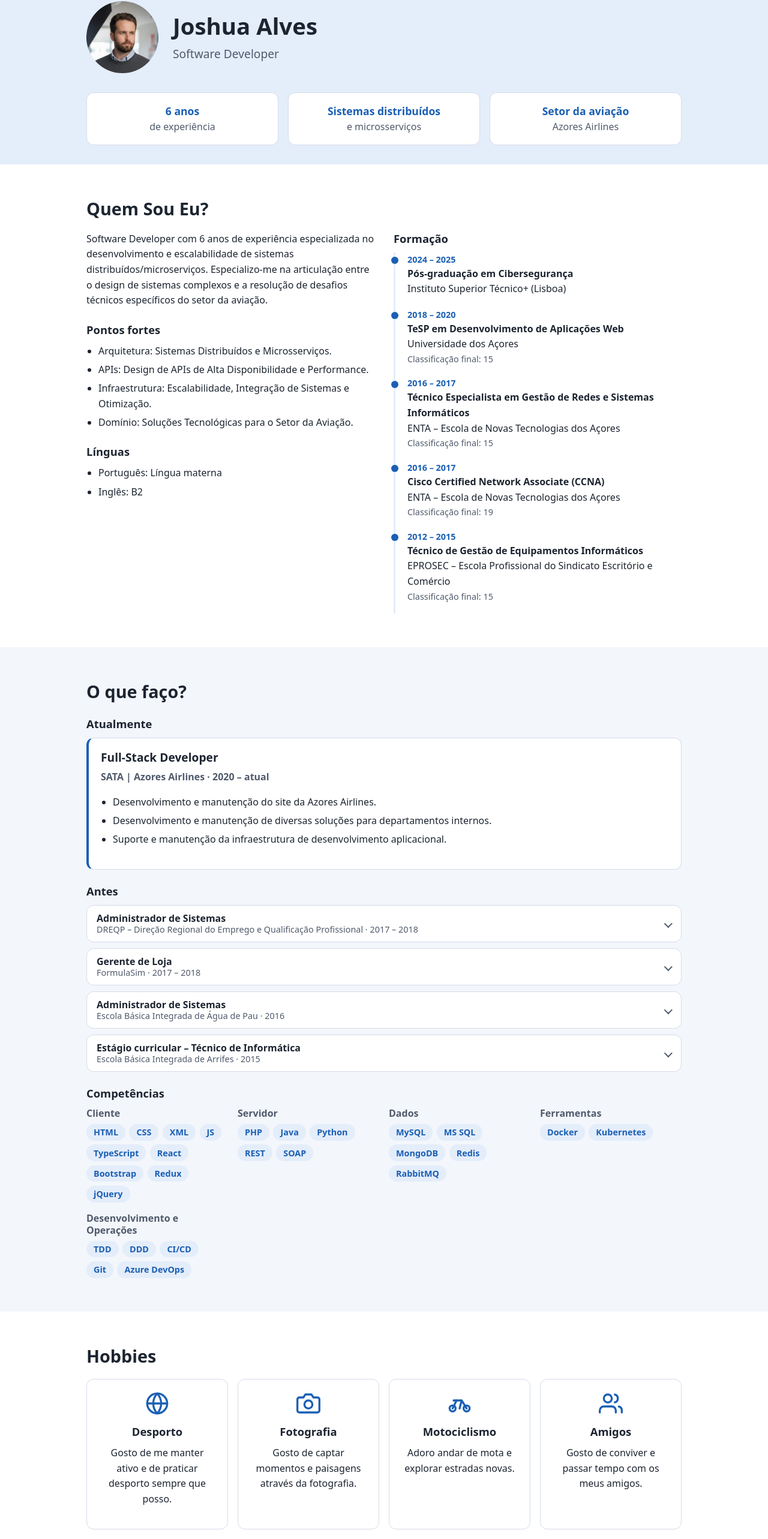
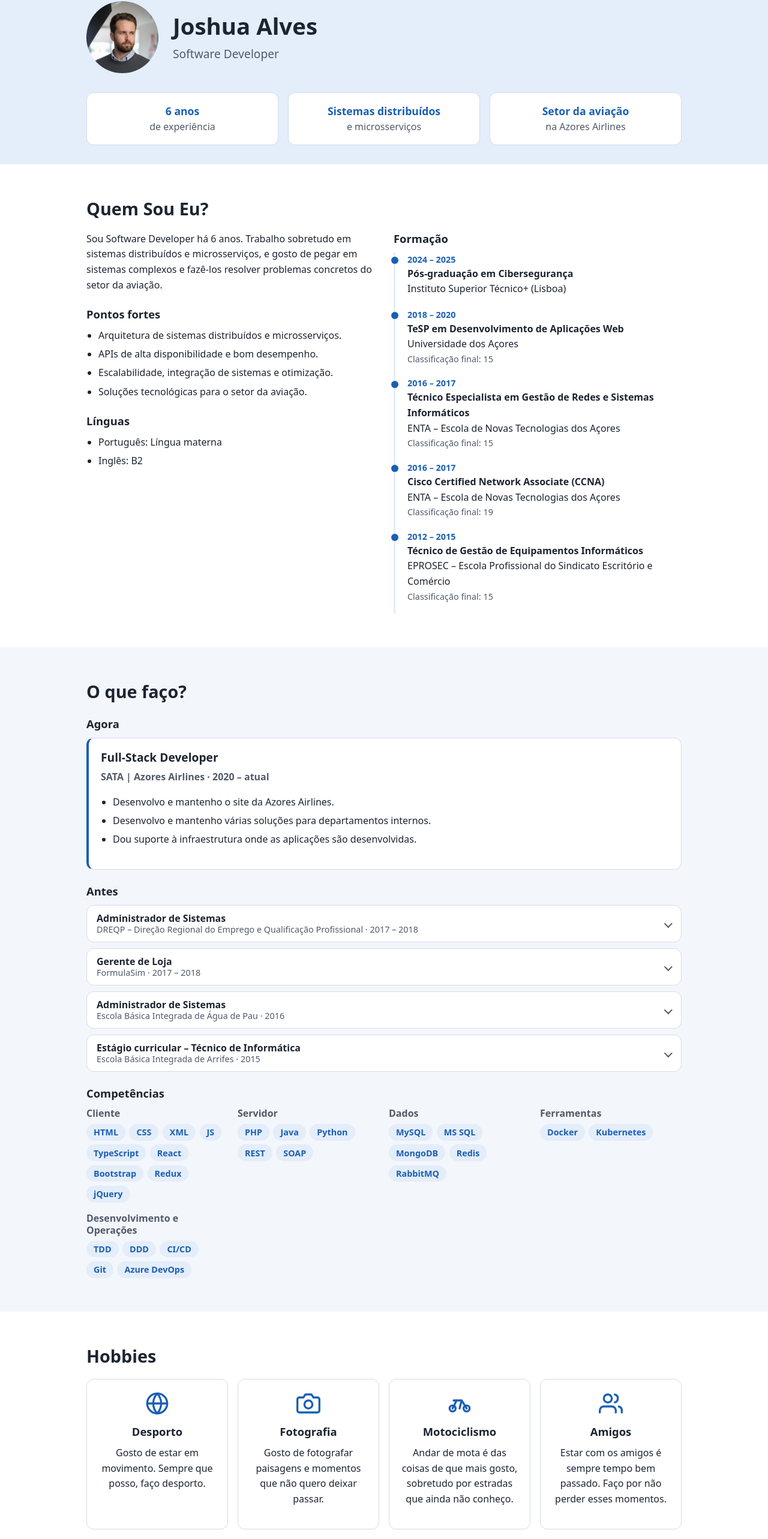
Before and after one commit to jsalves7/MiniProj1, a Vue app: page / in a window 1280 px wide. Shown: the part 111-2677 px from the top of the page at 60% size. Built offline with nearby package versions, Linux system fonts and the light colour scheme.

Commit message:
Changes some texts according to my CV

```diff
--- a/index.html
+++ b/index.html
@@ -8,7 +8,7 @@
 </head>
 <body>
   <div id="app"></div>
-  <noscript>Este currículo precisa de JavaScript para ser apresentado.</noscript>
+  <noscript>Para ver este currículo, ative o JavaScript no navegador.</noscript>
   <script type="module" src="/src/main.ts"></script>
 </body>
 </html>
--- a/src/components/WorkSection.vue
+++ b/src/components/WorkSection.vue
@@ -10,7 +10,7 @@ defineProps<{ id: string; title: string; current: CvData['current']; previous: C
   <section :id="id" class="section alt">
     <div class="container">
       <h2>{{ title }}</h2>
-      <h3>Atualmente</h3>
+      <h3>Agora</h3>
       <article class="card current">
         <h4>{{ current.role }}</h4>
         <p class="company">{{ current.company }} · {{ current.period }}</p>
--- a/src/data.ts
+++ b/src/data.ts
@@ -18,19 +18,18 @@ export const cv: CvData = {
   highlights: [
     { value: '6 anos', label: 'de experiência' },
     { value: 'Sistemas distribuídos', label: 'e microsserviços' },
-    { value: 'Setor da aviação', label: 'Azores Airlines' },
+    { value: 'Setor da aviação', label: 'na Azores Airlines' },
   ],
 
   about: {
     summary:
-      'Software Developer com 6 anos de experiência especializada no desenvolvimento e escalabilidade de ' +
-      'sistemas distribuídos/microserviços. Especializo-me na articulação entre o design de sistemas ' +
-      'complexos e a resolução de desafios técnicos específicos do setor da aviação.',
+      'Sou Software Developer há 6 anos. Trabalho sobretudo em sistemas distribuídos e microsserviços, ' +
+      'e gosto de pegar em sistemas complexos e fazê-los resolver problemas concretos do setor da aviação.',
     strengths: [
-      'Arquitetura: Sistemas Distribuídos e Microsserviços.',
-      'APIs: Design de APIs de Alta Disponibilidade e Performance.',
-      'Infraestrutura: Escalabilidade, Integração de Sistemas e Otimização.',
-      'Domínio: Soluções Tecnológicas para o Setor da Aviação.',
+      'Arquitetura de sistemas distribuídos e microsserviços.',
+      'APIs de alta disponibilidade e bom desempenho.',
+      'Escalabilidade, integração de sistemas e otimização.',
+      'Soluções tecnológicas para o setor da aviação.',
     ],
     languages: [
       { name: 'Português', level: 'Língua materna' },
@@ -75,9 +74,9 @@ export const cv: CvData = {
     company: 'SATA | Azores Airlines',
     period: '2020 – atual',
     duties: [
-      'Desenvolvimento e manutenção do site da Azores Airlines.',
-      'Desenvolvimento e manutenção de diversas soluções para departamentos internos.',
-      'Suporte e manutenção da infraestrutura de desenvolvimento aplicacional.',
+      'Desenvolvo e mantenho o site da Azores Airlines.',
+      'Desenvolvo e mantenho várias soluções para departamentos internos.',
+      'Dou suporte à infraestrutura onde as aplicações são desenvolvidas.',
     ],
   },
 
@@ -88,11 +87,11 @@ export const cv: CvData = {
       company: 'DREQP – Direção Regional do Emprego e Qualificação Profissional',
       period: '2017 – 2018',
       bullets: [
-        'Gestão de trouble tickets (helpdesk) e apoio às plataformas internas e externas.',
-        'Criação de imagens Windows 10 com WDS e configuração de perfis de utilizadores.',
-        'Configuração e manutenção de servidores Windows Server 2003, 2008 e 2012, backups e correio Microsoft Exchange.',
-        'Configuração de clientes VPN, mapeamento e reconfiguração de rede, bastidores e switches.',
-        'Manutenção de equipamentos, impressoras multifunções e quiosques interativos.',
+        'Geria trouble tickets (helpdesk) e dava apoio às plataformas internas e externas.',
+        'Criava imagens de Windows 10 com WDS e configurava perfis de utilizador.',
+        'Configurava e mantinha servidores Windows Server 2003, 2008 e 2012, os backups e o correio em Microsoft Exchange.',
+        'Configurava clientes VPN, mapeava e reconfigurava a rede, e tratava dos bastidores e dos switches.',
+        'Mantinha equipamentos, impressoras multifunções e quiosques interativos.',
       ],
     },
     {
@@ -101,10 +100,10 @@ export const cv: CvData = {
       company: 'FormulaSim',
       period: '2017 – 2018',
       bullets: [
-        'Gestão, em part-time, de um negócio de simuladores de corrida 3D.',
-        'Instalação, configuração e manutenção de todo o material informático.',
-        'Configuração da rede local.',
-        'Ajuda ao utilizador na escolha e configuração do jogo; faturação com o software Verba.',
+        'Geria, em part-time, uma loja de simuladores de corrida 3D.',
+        'Instalava, configurava e mantinha todo o material informático.',
+        'Configurava a rede local.',
+        'Ajudava os clientes a escolher e configurar o jogo, e tratava da faturação no software Verba.',
       ],
     },
     {
@@ -113,10 +112,10 @@ export const cv: CvData = {
       company: 'Escola Básica Integrada de Água de Pau',
       period: '2016',
       bullets: [
-        'Apoio ao utilizador final (helpdesk) ao abrigo do programa Estagiar T.',
-        'Manutenção de servidores Windows Server 2008 e 2012.',
-        'Manutenção dos equipamentos das salas de aula e dos quiosques interativos.',
-        'Manutenção de software escolar (Sige3, BiblioNet, PaperCut) e melhoria do site em WordPress.',
+        'Dava apoio ao utilizador final (helpdesk), ao abrigo do programa Estagiar T.',
+        'Mantinha servidores Windows Server 2008 e 2012.',
+        'Tratava dos equipamentos das salas de aula e dos quiosques interativos.',
+        'Mantinha o software da escola (Sige3, BiblioNet, PaperCut) e melhorava o site em WordPress.',
       ],
     },
     {
@@ -125,9 +124,9 @@ export const cv: CvData = {
       company: 'Escola Básica Integrada de Arrifes',
       period: '2015',
       bullets: [
-        'Estágio de 3 meses em apoio ao utilizador final (helpdesk).',
-        'Atuação em cinco escolas públicas de Ponta Delgada e Lagoa.',
-        'Apoio técnico a computadores e equipamentos das escolas.',
+        'Estágio de 3 meses a dar apoio ao utilizador final (helpdesk).',
+        'Trabalhava em cinco escolas públicas de Ponta Delgada e Lagoa.',
+        'Dava apoio técnico aos computadores e aos equipamentos das escolas.',
       ],
     },
   ],
@@ -141,10 +140,10 @@ export const cv: CvData = {
   ],
 
   hobbies: [
-    { id: 'sports', icon: 'sports', title: 'Desporto', text: 'Gosto de me manter ativo e de praticar desporto sempre que posso.' },
-    { id: 'photography', icon: 'photography', title: 'Fotografia', text: 'Gosto de captar momentos e paisagens através da fotografia.' },
-    { id: 'motorcycling', icon: 'motorcycle', title: 'Motociclismo', text: 'Adoro andar de mota e explorar estradas novas.' },
-    { id: 'friends', icon: 'friends', title: 'Amigos', text: 'Gosto de conviver e passar tempo com os meus amigos.' },
+    { id: 'sports', icon: 'sports', title: 'Desporto', text: 'Gosto de estar em movimento. Sempre que posso, faço desporto.' },
+    { id: 'photography', icon: 'photography', title: 'Fotografia', text: 'Gosto de fotografar paisagens e momentos que não quero deixar passar.' },
+    { id: 'motorcycling', icon: 'motorcycle', title: 'Motociclismo', text: 'Andar de mota é das coisas de que mais gosto, sobretudo por estradas que ainda não conheço.' },
+    { id: 'friends', icon: 'friends', title: 'Amigos', text: 'Estar com os amigos é sempre tempo bem passado. Faço por não perder esses momentos.' },
   ],
 
   socials: [
```
